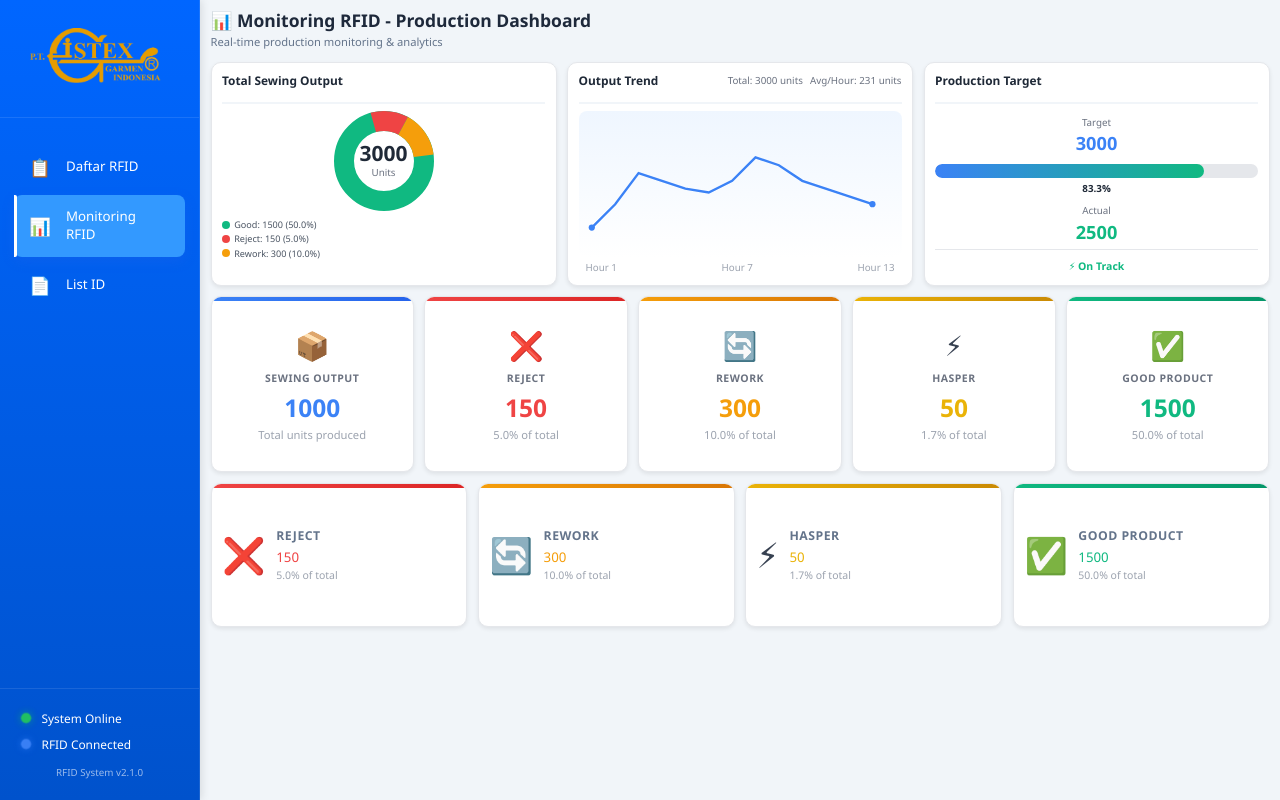
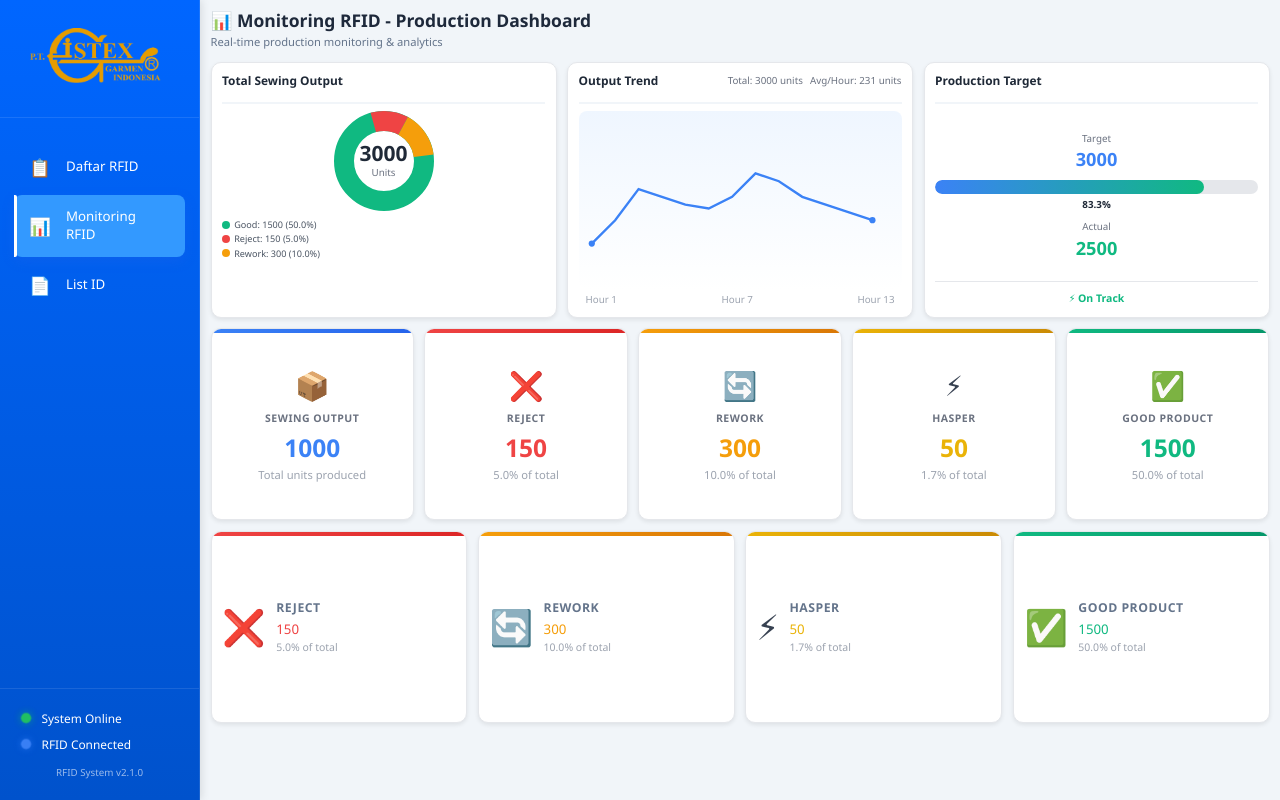
Before and after one commit to BroAegg/Monitoring-QC-RFID, a React (Vite) app in the folder React-Frontend/: page / in a window 1280 px wide. Built offline with nearby package versions, Linux system fonts and the light colour scheme.

Commit message:
feat: adjust MonitoringRFID to fill full page (100vh) - remove empty space

```diff
--- a/React-Frontend/src/components/RFID/MonitoringRFID.css
+++ b/React-Frontend/src/components/RFID/MonitoringRFID.css
@@ -33,7 +33,7 @@
     display: grid;
     grid-template-columns: repeat(3, 1fr);
     gap: 0.75rem;
-    height: 28vh;
+    height: 32vh;
     width: 100%;
 }
 
@@ -296,7 +296,7 @@
     display: grid;
     grid-template-columns: repeat(5, 1fr);
     gap: 0.75rem;
-    height: 22vh;
+    height: 24vh;
 }
 
 .metric-card {
@@ -405,7 +405,7 @@
     display: grid;
     grid-template-columns: repeat(4, 1fr);
     gap: 0.75rem;
-    height: 18vh;
+    height: 24vh;
 }
 
 .detail-card {
```
